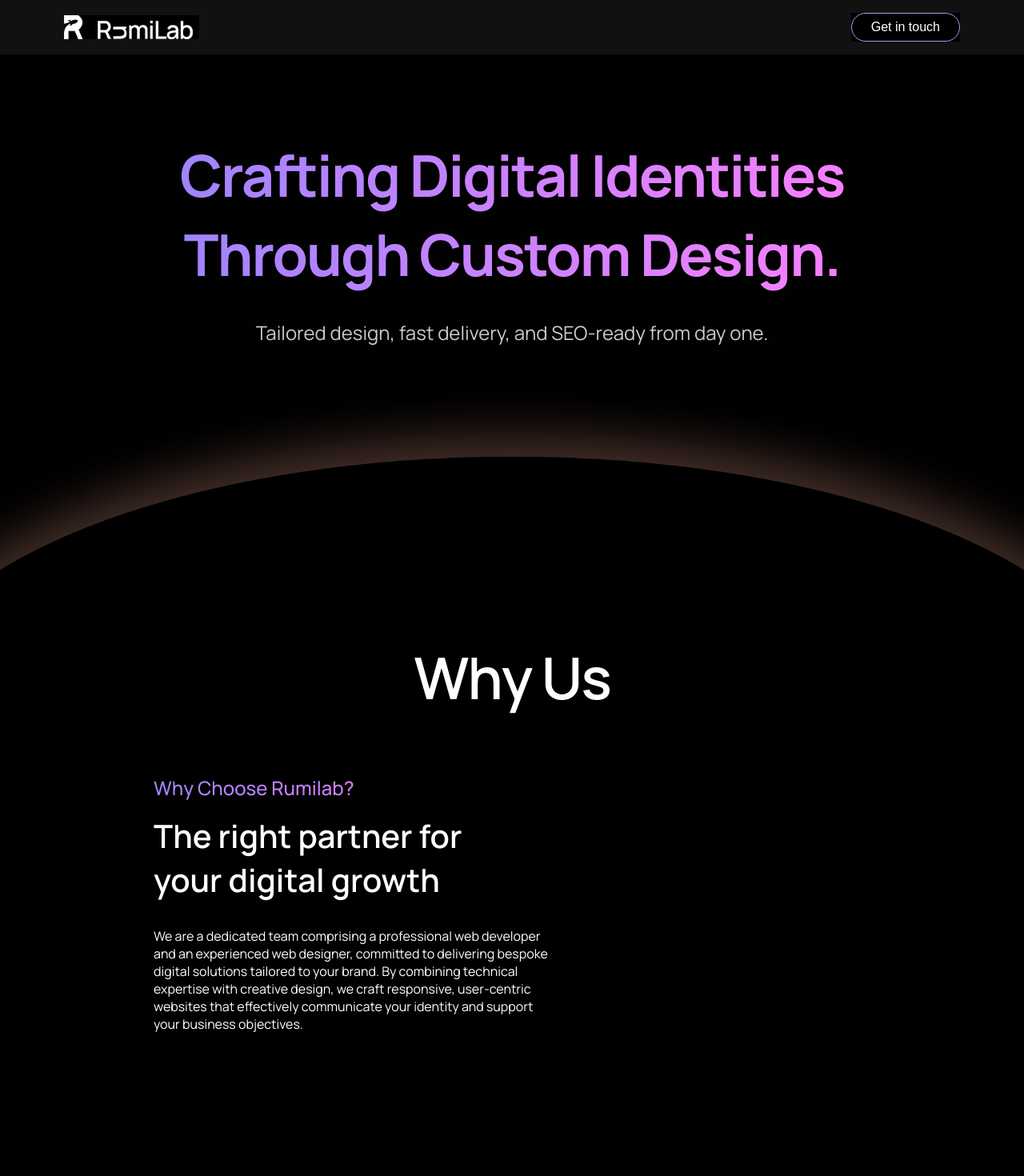
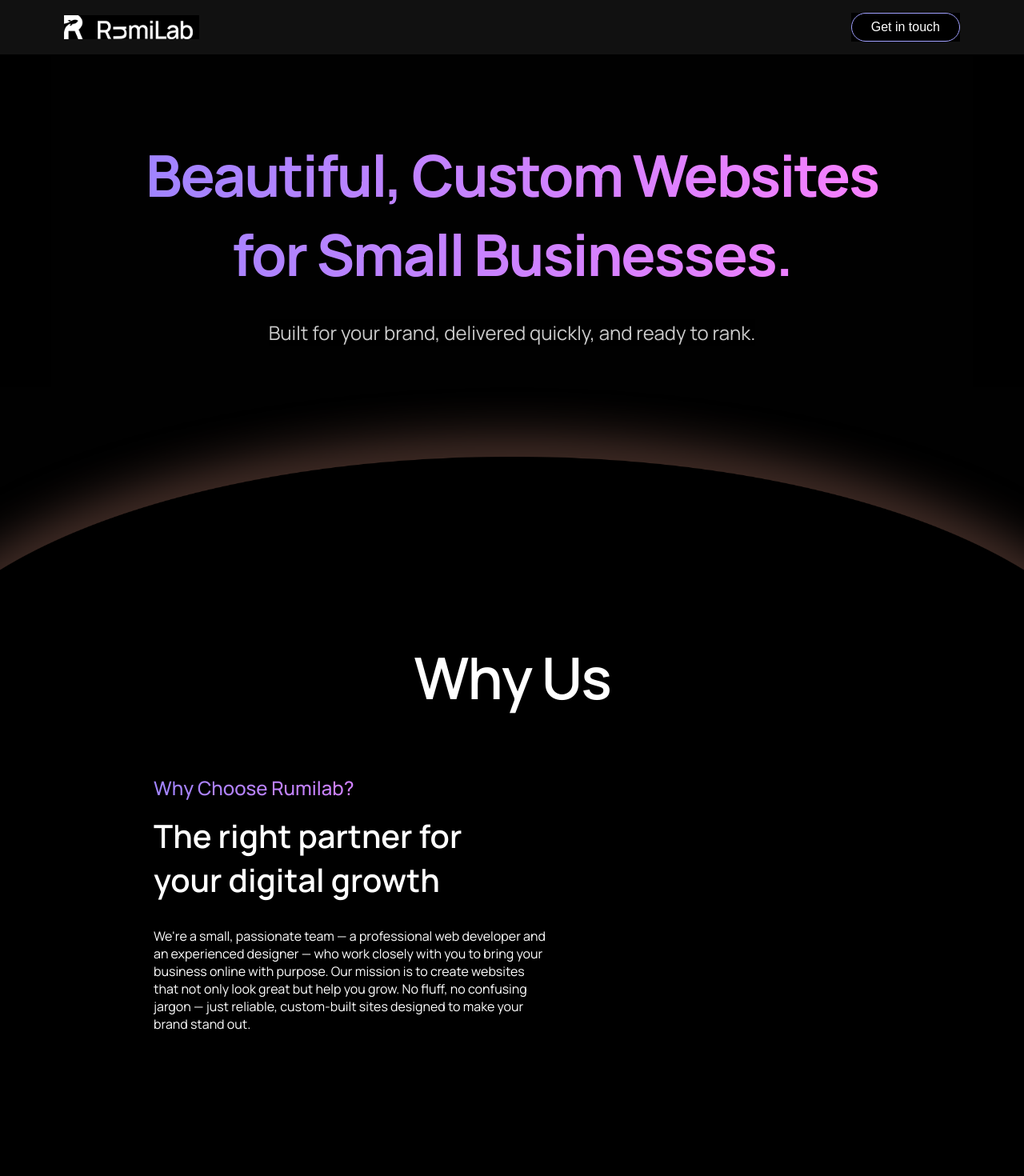
Before and after one commit to Rumilab-Agency/Website, a React (Vite) app in the folder client/: page / in a window 1280 px wide. Shown: the top 1470 px of the page at 80% size. Built offline with nearby package versions, Linux system fonts and the light colour scheme.

Commit message:
Some minor style change

```diff
--- a/client/src/components/Hero/Hero.style.ts
+++ b/client/src/components/Hero/Hero.style.ts
@@ -22,6 +22,8 @@ export const HeadlineWrapper = styled.div`
   flex-direction: column;
   height: 250px;
   min-height:80vh;
+  width: 90%;
+  margin:0 auto;
   background-color:#010101;
 
 
--- a/client/src/components/Hero/Hero.tsx
+++ b/client/src/components/Hero/Hero.tsx
@@ -6,10 +6,11 @@ const Hero = () => (
   <HeroContainer>
     <HeadlineWrapper>
         <Headline>
-        Crafting Digital Identities<br />Through Custom Design.
+        Beautiful, Custom Websites <br /> for Small Businesses.
+        {/* Crafting Digital IdentitiesThrough Custom Design. */}
         </Headline>
         <Subheadline>
-        Tailored design, fast delivery, and SEO-ready from day one.
+        Built for your brand, delivered quickly, and ready to rank.
         </Subheadline>
     </HeadlineWrapper>
     {/* <SunWrapper>
--- a/client/src/components/Strength/Strength.style.ts
+++ b/client/src/components/Strength/Strength.style.ts
@@ -31,7 +31,6 @@ export const StrengthContentWrapper = styled.div`
 export const CardGrid = styled(ContentWrapper)`
   display: grid;
   gap: 32px;
-  margin: 20px auto;
   grid-template-columns: 1fr;
 
 
@@ -50,7 +49,6 @@ export const CardGrid = styled(ContentWrapper)`
 
   @media (min-width: ${breakpoints.xl}) {
         gap: 4.375vw;
-        margin: 1.563vw auto;
   }
 `;
 
--- a/client/src/components/WhySection/WhySection.style.ts
+++ b/client/src/components/WhySection/WhySection.style.ts
@@ -77,11 +77,11 @@ export const WhyUsHeadline = styled(SectionTitle)`
 export const WhyUsContent = styled(Content)`
 
   color: white;
-  width: 80%;
+  width: 100%;
 
 
   @media (min-width: ${breakpoints.md}) {
-    width: 60%;
+      width: 75%;
   }
 
   @media (min-width: ${breakpoints.lg}) {
--- a/client/src/components/WhySection/WhySection.tsx
+++ b/client/src/components/WhySection/WhySection.tsx
@@ -16,8 +16,7 @@ const WhyUs = () => (
                 The right partner for <br/> your digital growth
             </WhyUsHeadline>
             <WhyUsContent>
-             We are a dedicated team comprising a professional web developer and an experienced web designer, committed to delivering bespoke digital solutions tailored to your brand. By combining technical expertise with creative design, we craft responsive, user-centric websites that effectively communicate your identity and support your business objectives.
-            </WhyUsContent>
+            We're a small, passionate team — a professional web developer and an experienced designer — who work closely with you to bring your business online with purpose. Our mission is to create websites that not only look great but help you grow. No fluff, no confusing jargon — just reliable, custom-built sites designed to make your brand stand out.            </WhyUsContent>
         </WhyUsContentWrapper>
   </WhyUsContainer>
 );
--- a/client/src/layouts/AppLayout.style.ts
+++ b/client/src/layouts/AppLayout.style.ts
@@ -71,7 +71,7 @@ export const breakpoints = {
 
 
 export const SubTitle = styled.p`
-  font-size: 12px;
+  font-size: 16px;
 
   @media (min-width: ${breakpoints.md}) {
     font-size: 18px;
@@ -91,6 +91,11 @@ export const SubTitle = styled.p`
 export const Container = styled.div`
 
   padding: 32px 0;
+  min-height:80vh;
+  display: flex;
+  flex-direction: column;
+  justify-content: center;
+  align-items: center;
 
   @media (min-width: ${breakpoints.md}) {
     padding: 40px 0;
@@ -154,10 +159,9 @@ export const ContentWrapper = styled.div`
 
 
 export const Content = styled.p`
-  font-size: 10px;
+  font-size: 14px;
 
   @media (min-width: ${breakpoints.md}) {
-    font-size: 12px;
   }
 
   @media (min-width: ${breakpoints.lg}) {
```
